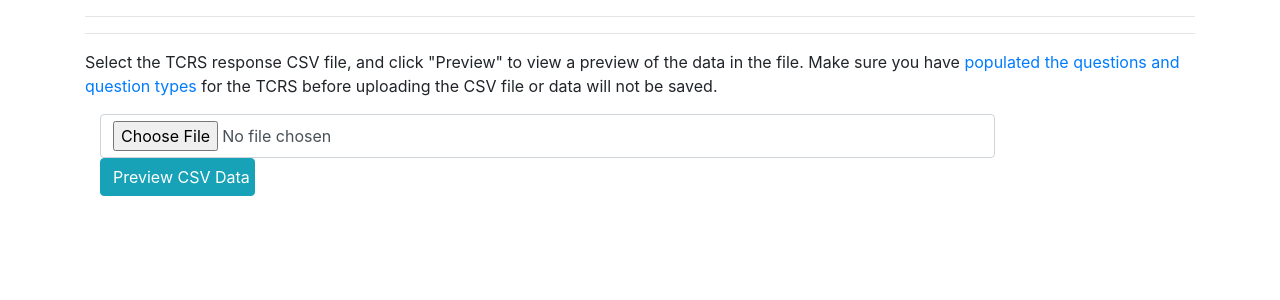
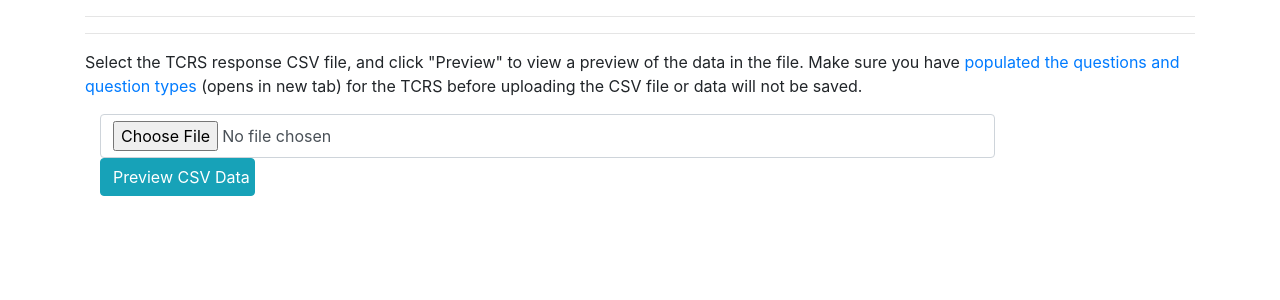
Before and after one commit to kpresler/teamtracking, a Django app: page /loadTCRS in a window 1280 px wide. Shown: the top 300 px of the page. Run offline with Django 4.2, Linux system fonts and the light colour scheme; some libraries are stand-ins or nearby versions.

Commit message:
Add link in new tab

```diff
--- a/teamtracking/templates/loadTCRS.html
+++ b/teamtracking/templates/loadTCRS.html
@@ -121,7 +121,7 @@
                     <hr>
                     <hr>
                     <!-- form start -->
-                    <p>Select the TCRS response CSV file, and click "Preview" to view a preview of the data in the file.  Make sure you have <a href="/tcrsquestions">populated the questions and question types</a> for the TCRS <it>before</it> uploading the CSV file or data will not be saved.</p>
+                    <p>Select the TCRS response CSV file, and click "Preview" to view a preview of the data in the file.  Make sure you have <a href="/tcrsquestions" target="_blank">populated the questions and question types</a> (opens in new tab) for the TCRS <it>before</it> uploading the CSV file or data will not be saved.</p>
                     <form role="form" class="form-horizontal" name="bulkDirectForm" method="post" enctype="multipart/form-data" novalidate>
                       <div class="box-body">
                         <div id="messages" class="alert alert-success" data-ng-show="messages" data-ng-bind="messages"></div>
```
